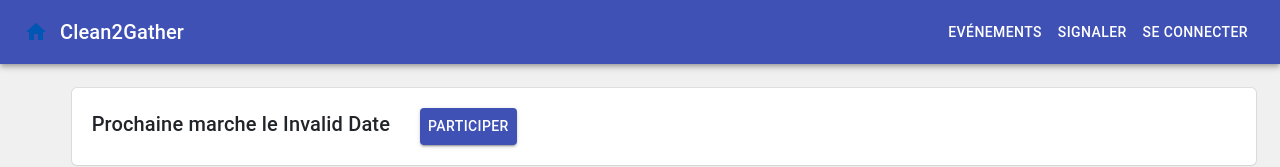
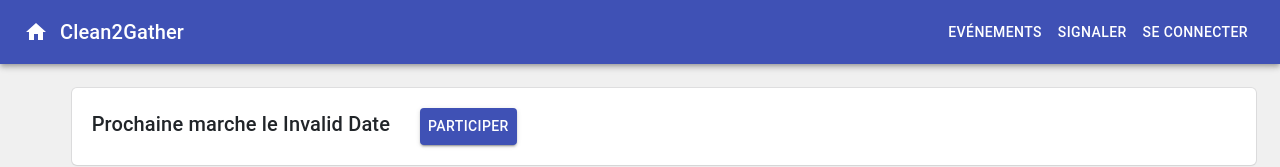
Before and after one commit to CleanToGather/cleantogather-front, a React (Create React App) app: page / in a window 1280 px wide. In both pictures the pointer is over the link "Menu". Shown: the top 167 px of the page. Built offline with nearby package versions, Linux system fonts and the light colour scheme; no server answers.

Commit message:
Fix links in navbar

```diff
--- a/src/components/pages/home/Home.css
+++ b/src/components/pages/home/Home.css
@@ -18,3 +18,7 @@ body {
 #tagline {
     padding: 30px;
 }
+
+a:hover {
+    color: white;
+}
```
